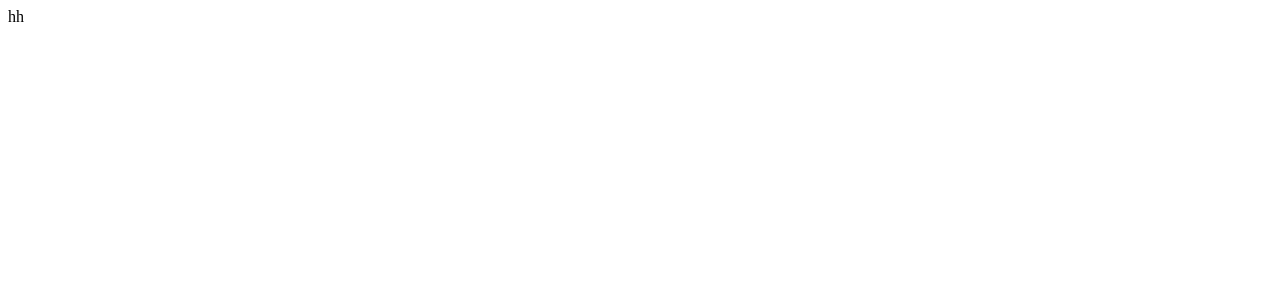
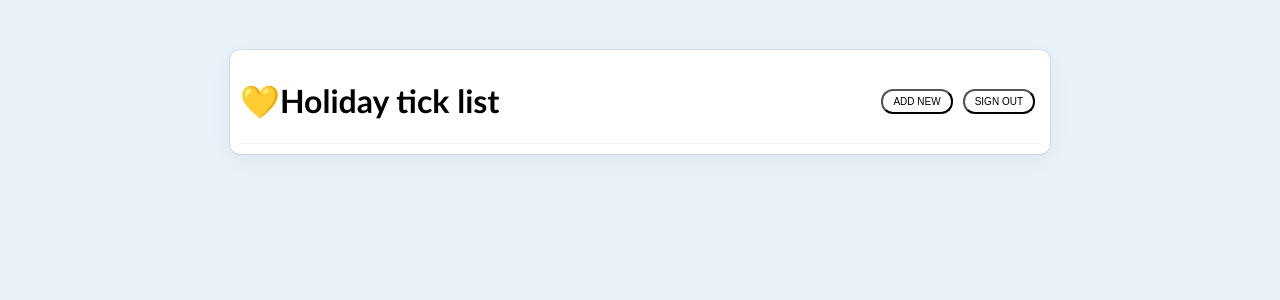
Before and after one commit to Damon-Jo/new-react-app, a React (Create React App) app in the folder client/: page / in a window 1280 px wide. Shown: the top 300 px of the page. Built offline with nearby package versions, Linux system fonts and the light colour scheme.

Commit message:
added components and created ListHeader with style

```diff
--- a/client/src/App.js
+++ b/client/src/App.js
@@ -1,7 +1,9 @@
+import ListHeader from './components/ListHeader';
+
 const App = () => {
   return (
-    <div>
-      hh
+    <div className='app'>
+      <ListHeader listName={'💛Holiday tick list'}/>
     </div>
   );
 }
--- /dev/null
+++ b/client/src/components/ListHeader.js
@@ -0,0 +1,18 @@
+const ListHeader = ({listName}) => {
+
+  const signOut = () => {
+    console.log('Signing out')
+  }
+
+    return (
+      <div className="list-header">
+        <h1>{listName}</h1>
+        <div className="button-container">
+          <button className="create">ADD NEW</button>
+          <button className="signout" onClick={signOut}>SIGN OUT</button>
+        </div>
+      </div>
+    );
+  }
+
+  export default ListHeader;
--- a/client/src/index.css
+++ b/client/src/index.css
@@ -0,0 +1,39 @@
+body {
+    margin: 0;
+    padding: 0;
+    background-color: rgb(233,241,249);
+    display: flex;
+    justify-content: center;
+    font-family: 'Trebuchet MS', Arial, sans-serif;
+}
+
+.app {
+    background-color: rgb(255,255,255);
+    box-shadow: rgba(0,0,0,0.05) 0 6px 24px, rgba(0,0,0,0.08) 0 0 0 1px;
+    border-radius: 10px;
+    padding: 10px;
+    width: 800px;
+    margin-top: 50px;
+}
+
+.button-container {
+    display: flex;
+    align-items: center;
+}
+
+.button-container button {
+    margin: 0 5px;
+    padding: 5px 10px;
+    font-size: 10px;
+    border-radius: 12px;
+    background-color: transparent;
+}
+
+/* List Header */
+
+.list-header {
+    width: 100%;
+    display: flex;
+    justify-content: space-between;
+    border-bottom: rgba(0,0,0,0.05) 1px solid;
+}
```
Also changed, not shown: client/src/components/Auth.js (added, +9 -0 lines), client/src/components/ListItem.js (added, +9 -0 lines), client/src/components/Modal.js (added, +9 -0 lines), client/src/components/ProgressBar.js (added, +9 -0 lines), client/src/components/TickIcon.js (added, +9 -0 lines).
